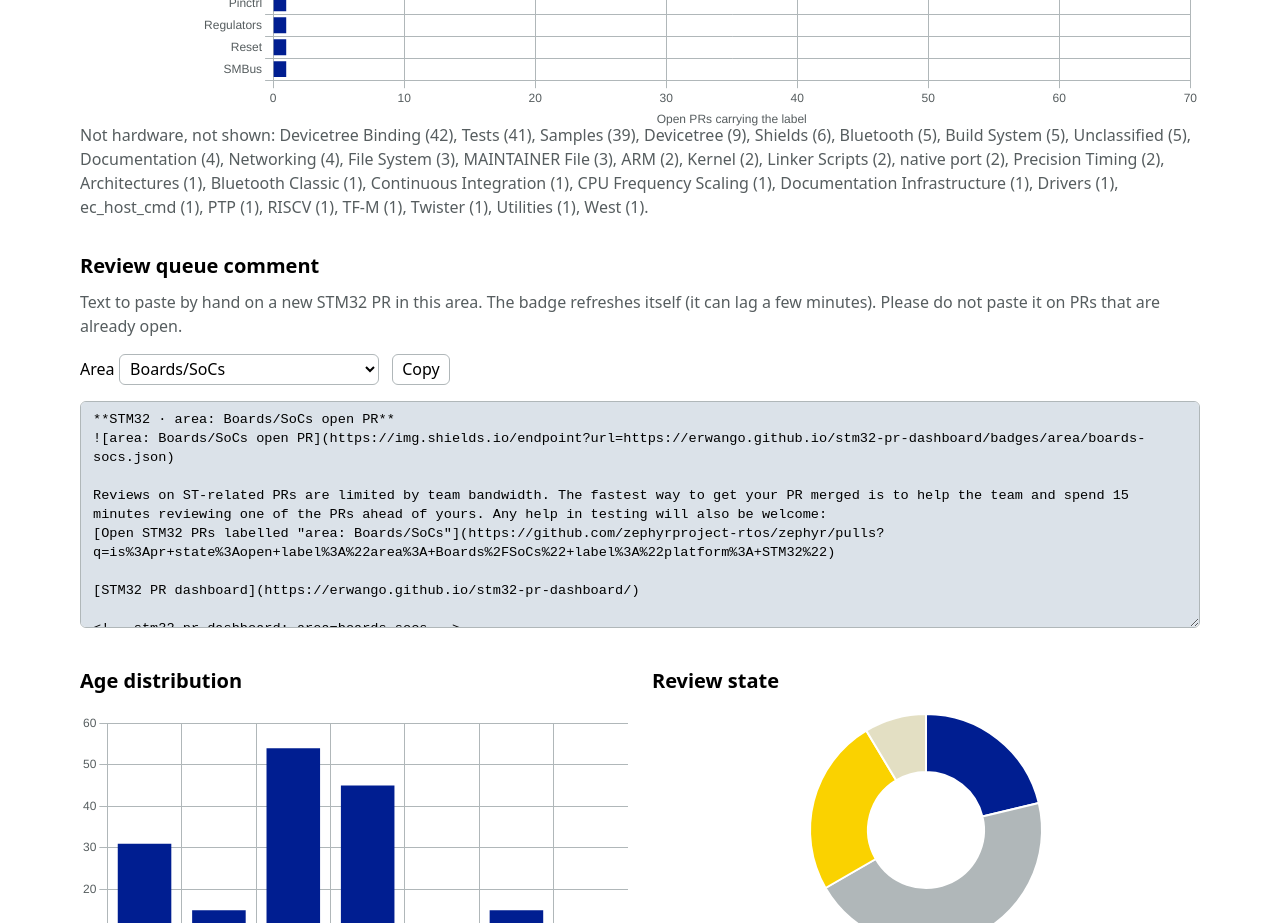
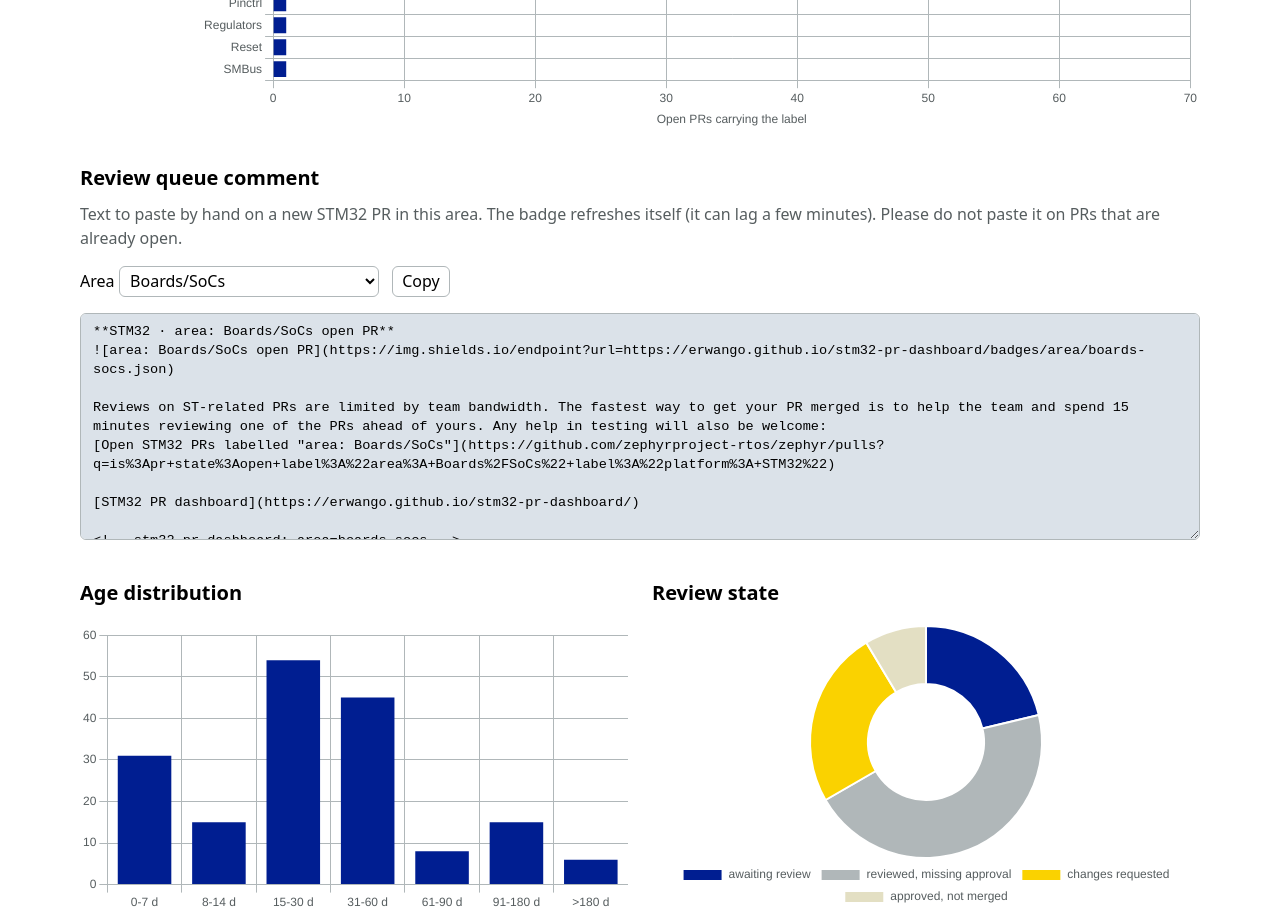
Before and after one commit to erwango/stm32-pr-dashboard, a plain HTML site: page index.html in a window 1280 px wide. Shown: the part 2080-3003 px from the top of the page. Drawn offline with Linux system fonts and the light colour scheme.

Commit message:
web: drop the list of labels left out of the area chart
Assisted-by: Copilot:claude-sonnet-5.5

```diff
--- a/assets/app.js
+++ b/assets/app.js
@@ -120,13 +120,6 @@ function areaStats(open) {
  * Without it, every label counts as hardware and the chart is unrestricted. */
 function isHardwareArea(area) {
   return state.hardware === null || state.hardware.has(area.toLowerCase());
-}
-
-function renderHiddenAreas(stats) {
-  const hidden = stats.filter((s) => !isHardwareArea(s.area));
-  const note = document.getElementById("chart-areas-note");
-  note.hidden = hidden.length === 0;
-  note.textContent = `Not hardware, not shown: ${hidden.map((s) => `${s.area} (${s.count})`).join(", ")}.`;
 }
 
 function renderStats(open) {
@@ -530,7 +523,6 @@ async function main() {
   const stats = areaStats(state.open);
   renderStats(state.open);
   renderAreaChart(stats.filter((s) => isHardwareArea(s.area)));
-  renderHiddenAreas(stats);
   renderFilterSelect(stats);
   renderSnippets(stats);
   renderAgeChart(state.open);
--- a/index.html
+++ b/index.html
@@ -47,7 +47,6 @@ SPDX-License-Identifier: Apache-2.0
         in each of them. Click a label or its bar to filter the table below by that label; click it
         again to clear.</p>
       <div class="chart" id="chart-areas-box"><canvas id="chart-areas" role="img" aria-label="Open PRs per hardware area label"></canvas></div>
-      <p class="hint" id="chart-areas-note" hidden></p>
     </section>
 
     <section id="snippet" hidden>
@@ -114,7 +113,7 @@ SPDX-License-Identifier: Apache-2.0
           a label is hardware when at least half of the areas carrying it are driver areas
           (titled <code>Drivers:</code> or owning a whole <code>drivers/&lt;name&gt;/</code>
           directory) or <code>boards/</code> and <code>soc/</code>. Labels such as Tests, Samples,
-          Documentation, Networking or native port are listed under the chart instead. The table,
+          Documentation, Networking or native port are left out of the chart. The table,
           its filter and the review queue comment still cover every label.</li>
         <li>Age is measured from the <code>platform: STM32</code> labeling event ("waiting for ST
           review"), not from PR creation, so long draft periods do not count.</li>
```
Also changed, not shown: 1 other file.
